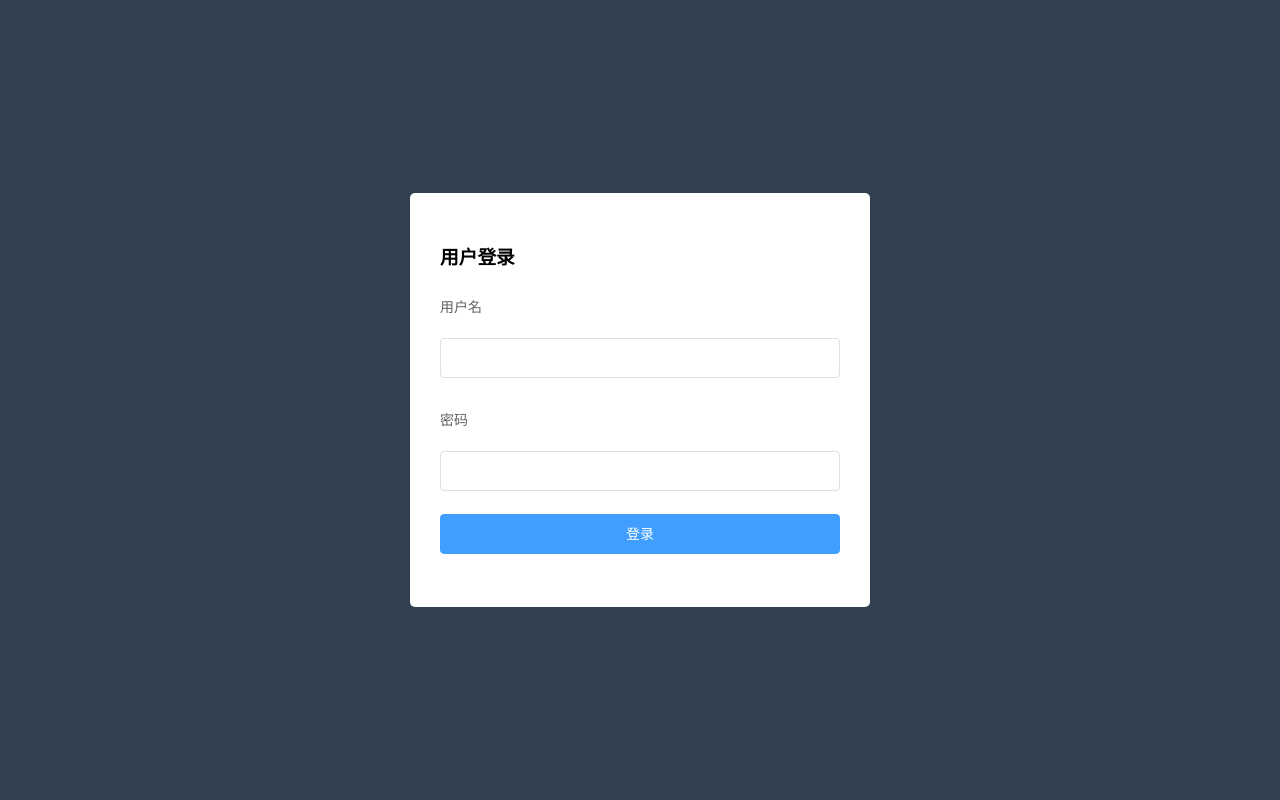
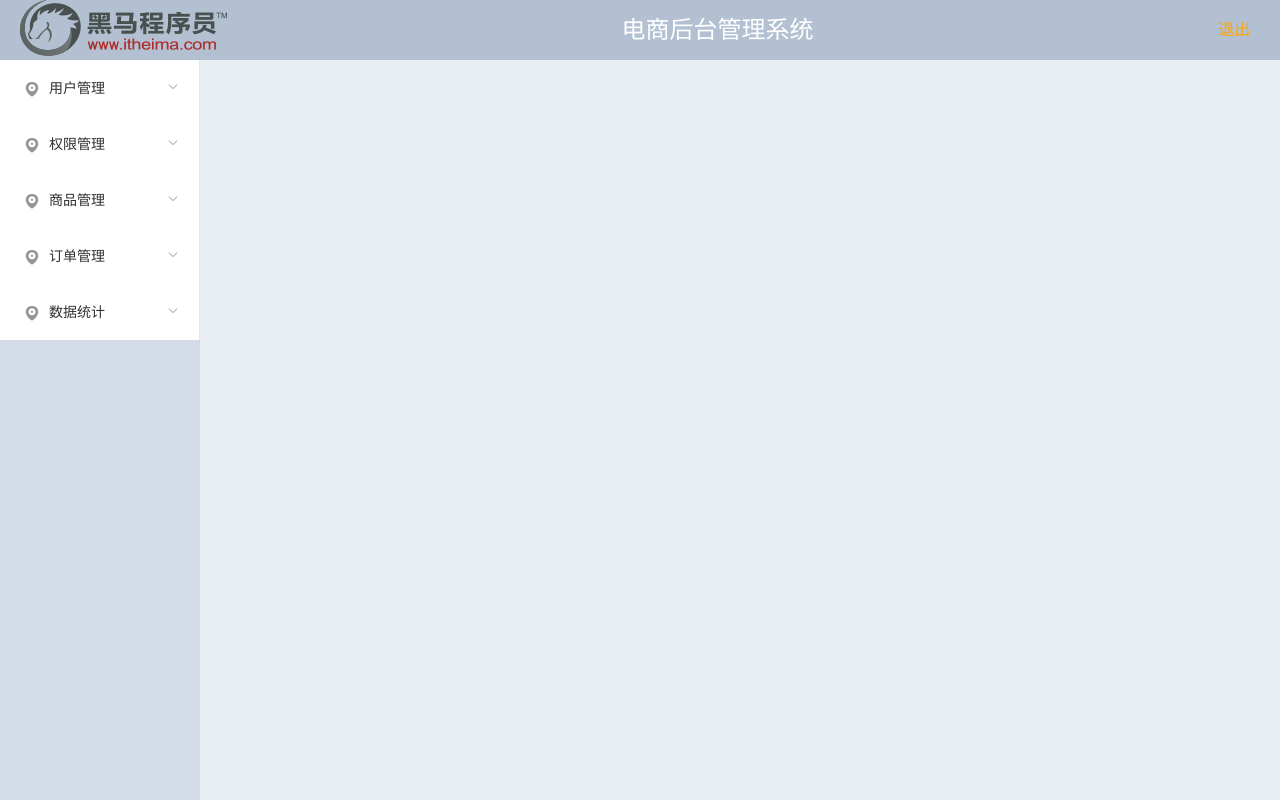
Before and after one commit to SunnyAndQing/project_store, a Vue app: page /users in a window 1280 px wide. Built offline with nearby package versions, Linux system fonts and the light colour scheme; sample sign-in values are in the browser's storage.

Commit message:
完成home页侧边导航及用户管理路由配置

```diff
--- a/src/assets/css/index.css
+++ b/src/assets/css/index.css
@@ -1,7 +1,10 @@
 html, body {
     height: 100%;
 }
-body {
+body, h1, h2, h3, h4 {
     margin: 0;
     padding: 0;
 }
+h1, h2, h3, h4, h5, h6 {
+    font-weight: normal;
+}
--- a/src/router/index.js
+++ b/src/router/index.js
@@ -3,14 +3,28 @@ import Router from 'vue-router';
 // import HelloWorld from '@/components/HelloWorld';
 // 导入Login.vue组件
 import Login from '@/views/Login';
+import Home from '@/views/Home';
+import UserManage from '@/views/users/UserManage';
 Vue.use(Router);
 
 export default new Router({
   routes: [
     {
-      path: '/',
+      path: '/login',
       name: 'login',
       component: Login
+    },
+    {
+      path: '/',
+      name: 'home',
+      component: Home,
+      children: [
+        {
+          path: '/users',
+          name: 'users',
+          component: UserManage
+        }
+      ]
     }
   ]
 });
--- /dev/null
+++ b/src/views/Home.vue
@@ -0,0 +1,128 @@
+<template>
+  <el-container class="container">
+    <el-header class="header">
+      <el-row>
+        <el-col :span="4">
+          <div>
+            <img src="@/assets/logo.png" alt="">
+          </div>
+        </el-col>
+        <el-col :span="19"><h2 class="title">电商后台管理系统</h2></el-col>
+        <el-col :span="1"><div class="logout"><a @click.prevent="handleLogout" href="#">退出</a></div></el-col>
+      </el-row>
+    </el-header>
+  <el-container>
+    <el-aside class="aside" width="200px">
+      <el-menu
+        router
+        unique-opened
+        default-active="users"
+        class="el-menu-vertical-demo">
+        <el-submenu index="1">
+          <template slot="title">
+            <i class="el-icon-location"></i>
+            <span>用户管理</span>
+          </template>
+          <el-menu-item-group>
+            <el-menu-item index="/users"><i class="el-icon-menu"></i>用户列表</el-menu-item>
+          </el-menu-item-group>
+        </el-submenu>
+        <el-submenu index="2">
+          <template slot="title">
+            <i class="el-icon-location"></i>
+            <span>权限管理</span>
+          </template>
+          <el-menu-item-group>
+            <el-menu-item index="/rose"><i class="el-icon-menu"></i>角色列表</el-menu-item>
+            <el-menu-item index="/rights"><i class="el-icon-menu"></i>权限列表</el-menu-item>
+          </el-menu-item-group>
+        </el-submenu>
+        <el-submenu index="3">
+          <template slot="title">
+            <i class="el-icon-location"></i>
+            <span>商品管理</span>
+          </template>
+          <el-menu-item-group>
+            <el-menu-item index="/goods"><i class="el-icon-menu"></i>商品列表</el-menu-item>
+            <el-menu-item index="/category"><i class="el-icon-menu"></i>分类参数</el-menu-item>
+            <el-menu-item index="/goods/catogory"><i class="el-icon-menu"></i>商品分类</el-menu-item>
+          </el-menu-item-group>
+        </el-submenu>
+        <el-submenu index="4">
+          <template slot="title">
+            <i class="el-icon-location"></i>
+            <span>订单管理</span>
+          </template>
+          <el-menu-item-group>
+            <el-menu-item index="orders"><i class="el-icon-menu"></i>订单列表</el-menu-item>
+          </el-menu-item-group>
+        </el-submenu>
+        <el-submenu index="5">
+          <template slot="title">
+            <i class="el-icon-location"></i>
+            <span>数据统计</span>
+          </template>
+          <el-menu-item-group>
+            <el-menu-item index="datas"><i class="el-icon-menu"></i>数据报表</el-menu-item>
+          </el-menu-item-group>
+        </el-submenu>
+      </el-menu>
+    </el-aside>
+    <el-main class="main">
+      <!-- 路由占位 -->
+      <router-view></router-view>
+    </el-main>
+  </el-container>
+</el-container>
+</template>
+
+<script>
+// 导入axios
+// import axios from 'axios';
+export default {
+  beforeCreate () {
+    var token = sessionStorage.getItem('token');
+    if (!token) {
+      this.$message.warning('请先去登录！');
+      this.$router.push('/login');
+    }
+  },
+  methods: {
+    handleLogout () {
+      console.log('退出');
+      this.$message.success('退出成功！');
+      // window.sessionStorage.clear();
+      window.sessionStorage.removeItem('token');
+      this.$router.push('/login');
+    }
+  }
+};
+</script>
+
+<style scoped>
+.container {
+  height: 100%;
+}
+.header {
+  background-color: #b3c0d1;
+}
+.header .title,
+.header .logout {
+  text-align: center;
+  line-height: 60px;
+}
+.header .title {
+  color: #fff;
+}
+.header .logout a {
+  text-decoration: none;
+  color: orange;
+}
+.aside {
+  background-color: #d3dce6;
+}
+
+.main {
+  background-color: #e9eef3;
+}
+</style>
--- a/src/views/Login.vue
+++ b/src/views/Login.vue
@@ -6,7 +6,7 @@
         <el-input v-model="formData.username"></el-input>
       </el-form-item>
       <el-form-item label="密码">
-        <el-input type="password" v-model="formData.password"></el-input>
+        <el-input @keyup.enter.native="handleLogin" type="password" v-model="formData.password"></el-input>
       </el-form-item>
       <el-form-item>
         <el-button class="btn-login" type="primary" @click="handleLogin">登录</el-button>
@@ -36,9 +36,11 @@ export default {
         // 如果登录成功
         this.$message.success(msg);
         // 登录成功要记录token
+        // var {data: {data: {token}}} = response;
         var {data: {data: {token}}} = response;
-        console.log(token, 'token');
         sessionStorage.setItem('token', token);
+        // 跳转home页
+        this.$router.push('/');
       } else {
         this.$message.error(msg);
       }
--- /dev/null
+++ b/src/views/users/UserManage.vue
@@ -0,0 +1,12 @@
+<template>
+    <div>用户管理</div>
+</template>
+
+<script>
+export default {
+};
+</script>
+
+<style>
+
+</style>
```
Also changed, not shown: src/assets/logo.png.
